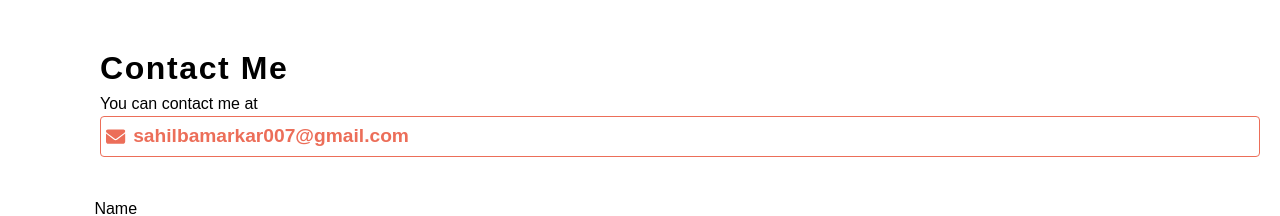
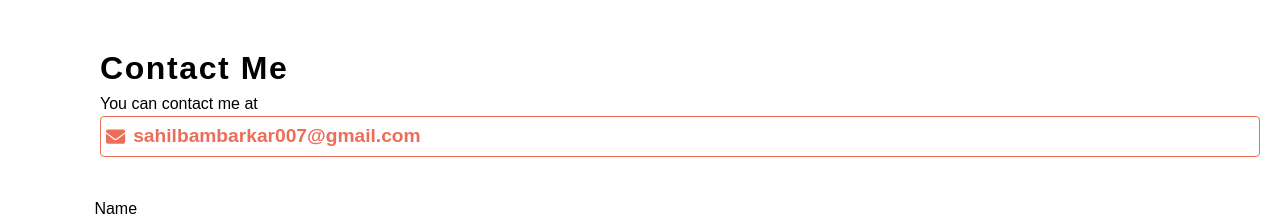
Before and after one commit to sahilbambarkar/My-Portfolio, a React (Create React App) app: page / in a window 1280 px wide. Shown: the part 4240-4456 px from the top of the page. Built offline with nearby package versions, Linux system fonts and the light colour scheme.

Commit message:
Update GmailCopy.js

```diff
--- a/src/components/GmailCopy.js
+++ b/src/components/GmailCopy.js
@@ -4,7 +4,7 @@ import { faEnvelope } from '@fortawesome/free-solid-svg-icons';
 import './GmailCopy.css'; // Create this CSS file for styles
 
 const GmailCopy = () => {
-  const gmailAddress = 'sahilbamarkar007@gmail.com';
+  const gmailAddress = 'sahilbambarkar007@gmail.com';
 
   const copyToClipboard = () => {
     navigator.clipboard.writeText(gmailAddress)
```
